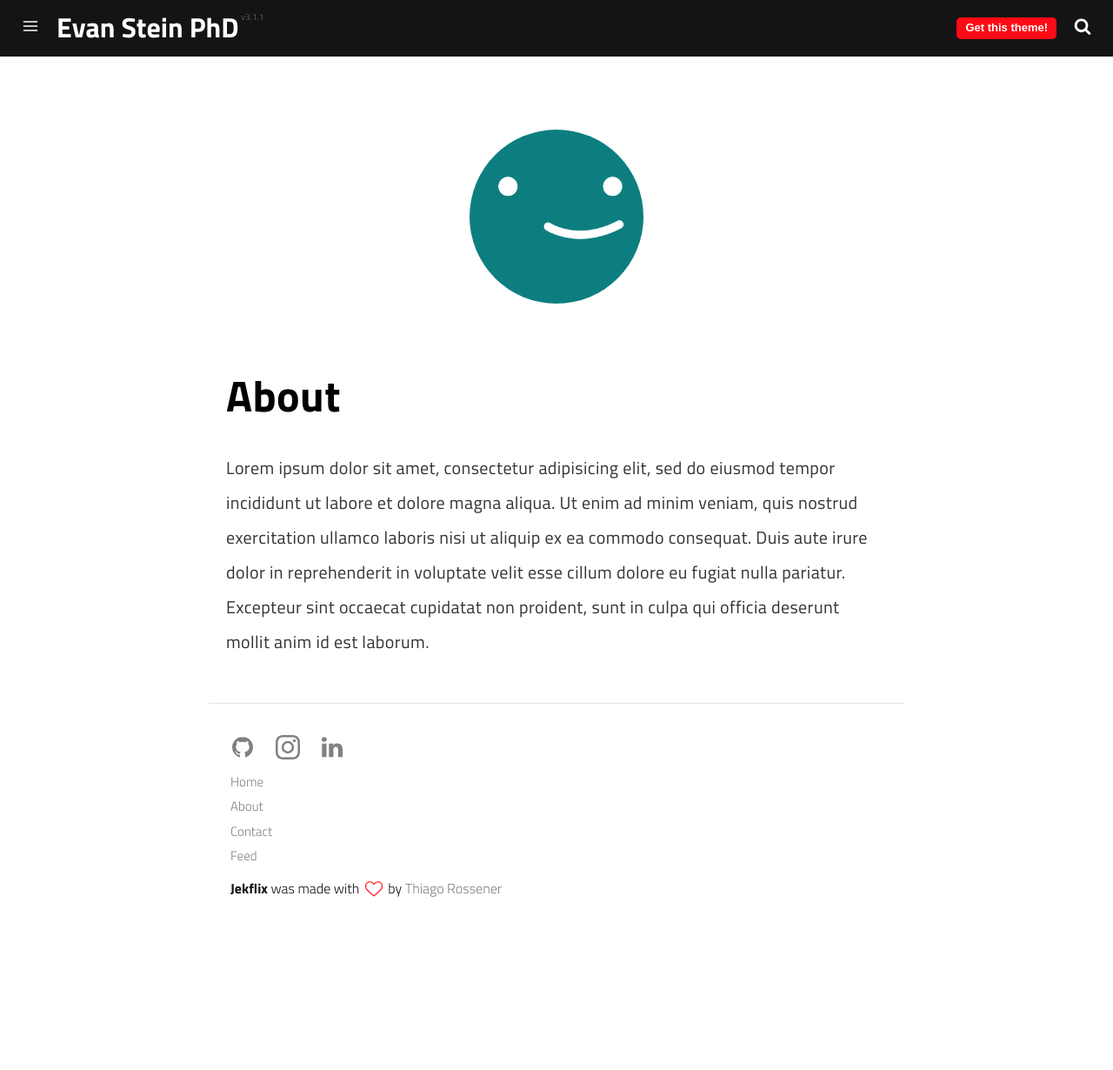
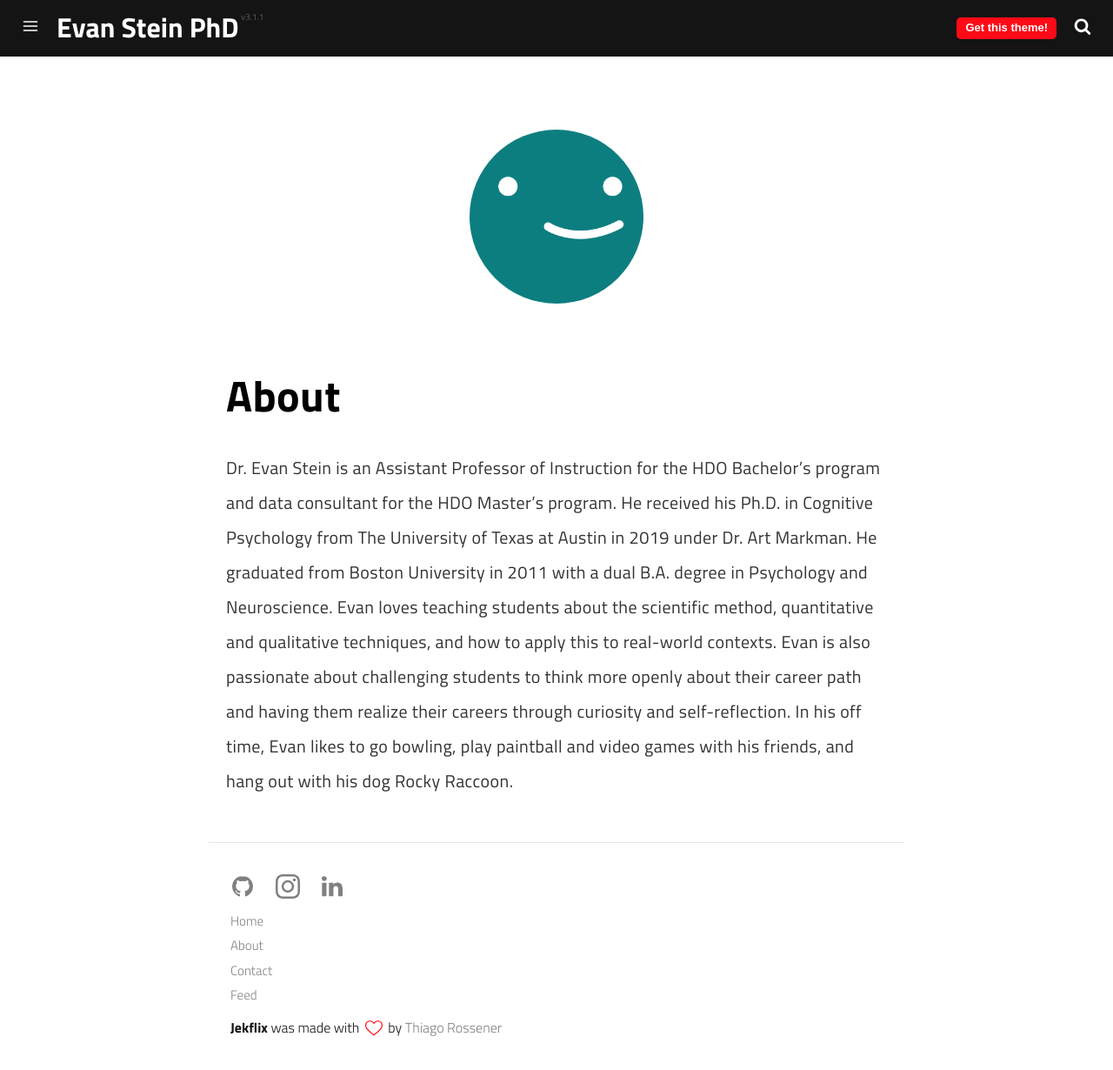
Before and after one commit to estein/old_estein, a Jekyll site: the page built from pages/about.md, in a window 1280 px wide and 1230 px high. Shown: the whole window at 87% size. Built offline with Jekyll 4.4.1, drawn with Linux system fonts in a browser that asks for light colours; a script that is not in the unit is left out.

Commit message:
Update about.md

```diff
--- a/pages/about.md
+++ b/pages/about.md
@@ -1,17 +1,12 @@
 ---
 layout: page
 title: About
-description: Some description.
+description: About Evan
 permalink: /about/
 ---
 
-<img class="img-rounded" src="/assets/img/uploads/profile.png" alt="Thiago Rossener" width="200">
+<img class="img-rounded" src="/assets/img/uploads/profile.png" alt="Evan Stein" width="200">
 
 # About
 
-Lorem ipsum dolor sit amet, consectetur adipisicing elit, sed do eiusmod
-tempor incididunt ut labore et dolore magna aliqua. Ut enim ad minim veniam,
-quis nostrud exercitation ullamco laboris nisi ut aliquip ex ea commodo
-consequat. Duis aute irure dolor in reprehenderit in voluptate velit esse
-cillum dolore eu fugiat nulla pariatur. Excepteur sint occaecat cupidatat non
-proident, sunt in culpa qui officia deserunt mollit anim id est laborum.
+Dr. Evan Stein is an Assistant Professor of Instruction for the HDO Bachelor’s program and data consultant for the HDO Master’s program. He received his Ph.D. in Cognitive Psychology from The University of Texas at Austin in 2019 under Dr. Art Markman. He graduated from Boston University in 2011 with a dual B.A. degree in Psychology and Neuroscience. Evan loves teaching students about the scientific method, quantitative and qualitative techniques, and how to apply this to real-world contexts. Evan is also passionate about challenging students to think more openly about their career path and having them realize their careers through curiosity and self-reflection. In his off time, Evan likes to go bowling, play paintball and video games with his friends, and hang out with his dog Rocky Raccoon.
```
